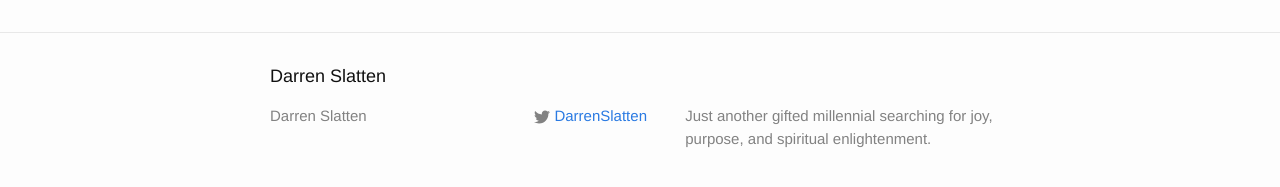
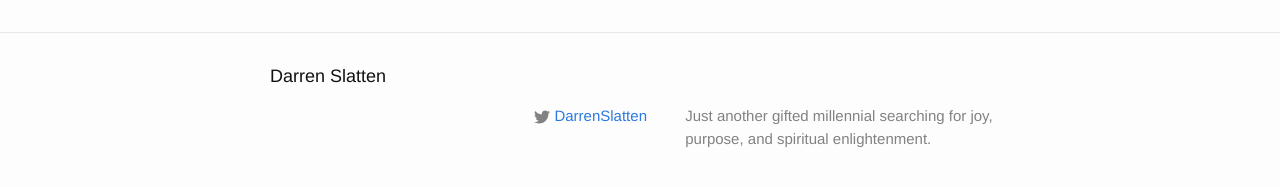
Before and after one commit to dslatten/dslatten.github.io, a Jekyll site: the page built from _posts/2016-01-03-hello-world.md, in a window 1280 px wide. Shown: the part 252-439 px from the top of the page. Built offline with Jekyll 4.4.1, drawn with Linux system fonts in a browser that asks for light colours.

Commit message:
Removed email from footer

```diff
--- a/_includes/footer.html
+++ b/_includes/footer.html
@@ -6,10 +6,12 @@
 
     <div class="footer-col-wrapper">
       <div class="footer-col footer-col-1">
+        {% if site.email %}
         <ul class="contact-list">
           <li>{{ site.title }}</li>
           <li><a href="mailto:{{ site.email }}">{{ site.email }}</a></li>
         </ul>
+        {% endif %}
       </div>
 
       <div class="footer-col footer-col-2">
```
